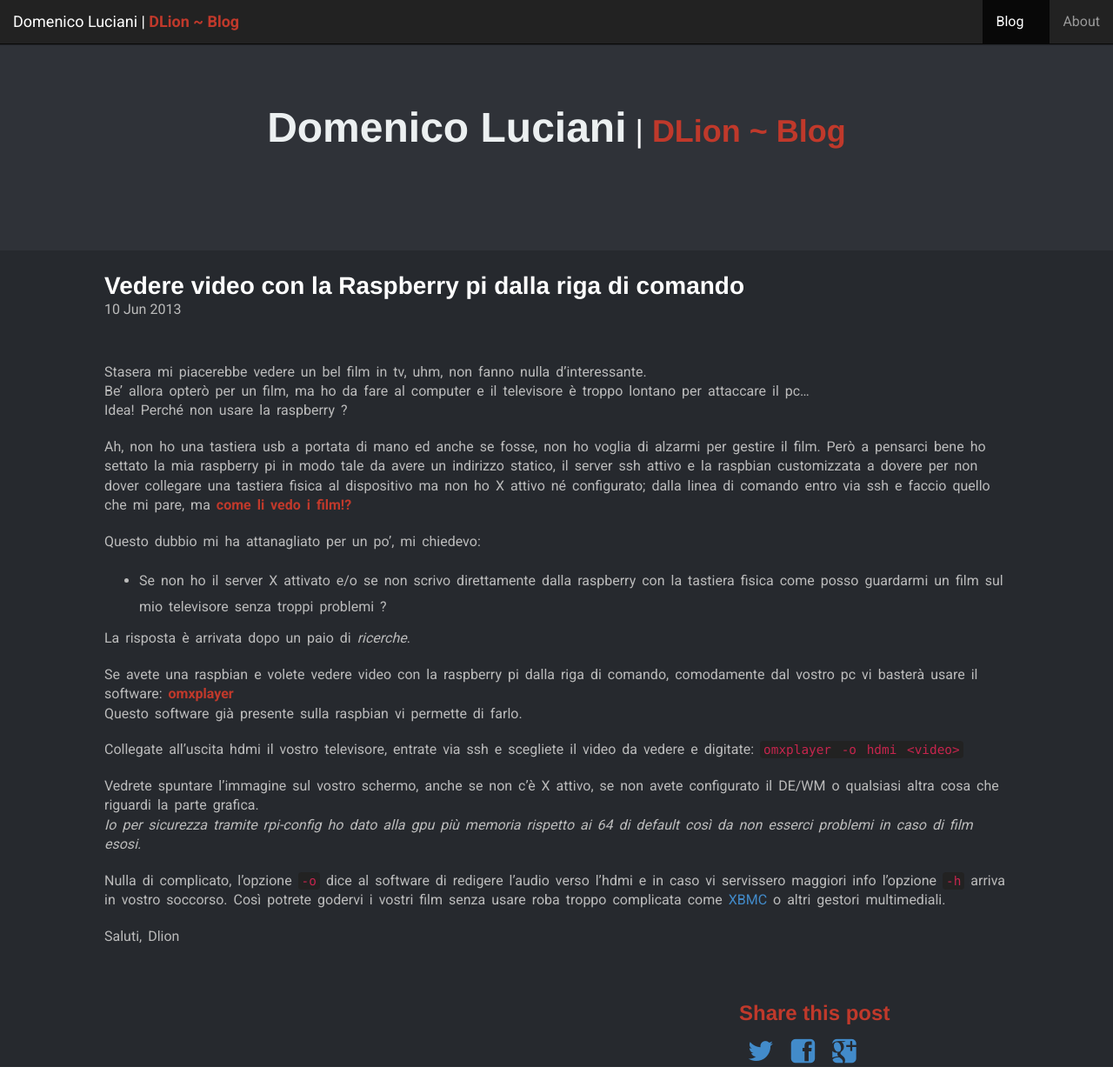
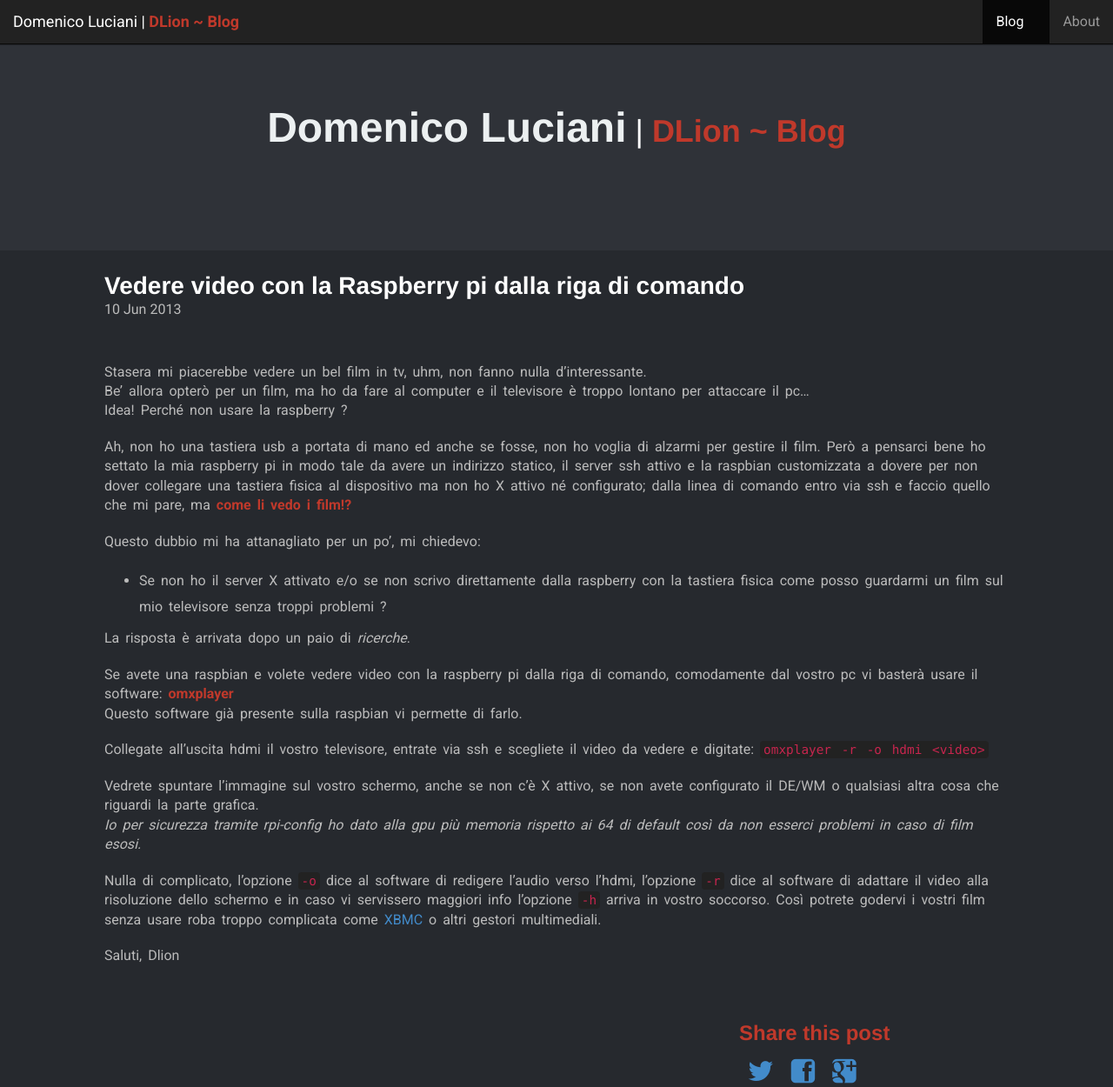
Before and after one commit to dlion/dlion.github.io, a Jekyll site: the page built from _posts/2013-06-10-vedere-video-con-la-raspberry-pi-dalla-riga-di-comando.md, in a window 1280 px wide and 1250 px high. Shown: the whole window at 87% size. Built offline with Jekyll 4.4.1, drawn with Linux system fonts in a browser that asks for light colours; Markdown is read by kramdown in place of the engine named in the settings; comment, search, counter and statistics services are not loaded.

Commit message:
Update 2013-06-10-vedere-video-con-la-raspberry-pi-dalla-riga-di-comando.md

```diff
--- a/_posts/2013-06-10-vedere-video-con-la-raspberry-pi-dalla-riga-di-comando.md
+++ b/_posts/2013-06-10-vedere-video-con-la-raspberry-pi-dalla-riga-di-comando.md
@@ -18,11 +18,11 @@ La risposta è arrivata dopo un paio di _ricerche_.
 Se avete una raspbian e volete vedere video con la raspberry pi dalla riga di comando, comodamente dal vostro pc vi basterà usare il software: **omxplayer**
 Questo software già presente sulla raspbian vi permette di farlo.
 
-Collegate all'uscita hdmi il vostro televisore, entrate via ssh e scegliete il video da vedere e digitate: `omxplayer -o hdmi <video>`
+Collegate all'uscita hdmi il vostro televisore, entrate via ssh e scegliete il video da vedere e digitate: `omxplayer -r -o hdmi <video>`
 
 Vedrete spuntare l'immagine sul vostro schermo, anche se non c'è X attivo, se non avete configurato il DE/WM o qualsiasi altra cosa che riguardi la parte grafica.
 _Io per sicurezza tramite rpi-config ho dato alla gpu più memoria rispetto ai 64 di default così da non esserci problemi in caso di film esosi._
 
-Nulla di complicato, l'opzione `-o` dice al software di redigere l'audio verso l'hdmi e in caso vi servissero maggiori info l'opzione `-h` arriva in vostro soccorso. Così potrete godervi i vostri film senza usare roba troppo complicata come [XBMC](http://xbmc.org/) o altri gestori multimediali.
+Nulla di complicato, l'opzione `-o` dice al software di redigere l'audio verso l'hdmi, l'opzione `-r` dice al software di adattare il video alla risoluzione dello schermo e in caso vi servissero maggiori info l'opzione `-h` arriva in vostro soccorso. Così potrete godervi i vostri film senza usare roba troppo complicata come [XBMC](http://xbmc.org/) o altri gestori multimediali.
 
 Saluti, Dlion
```
